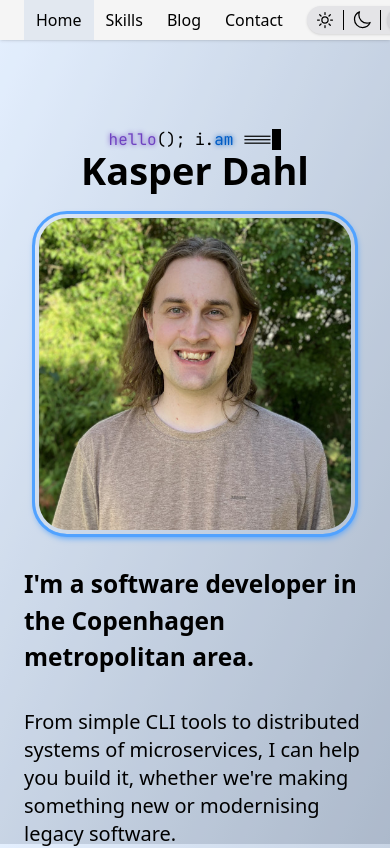
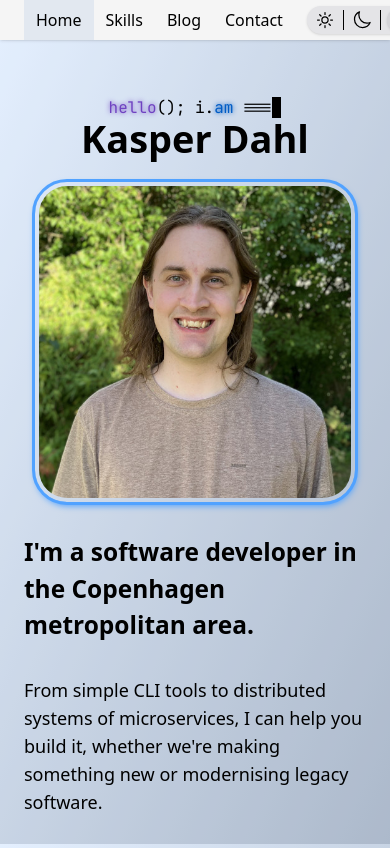
Before and after one commit to MedicodiBiscotti/personal-website, a Next.js app: page / in a window 390 px wide. Shown: the top 848 px of the page. Built offline with nearby package versions, Linux system fonts and the light colour scheme; a web font is replaced by a local one.

Commit message:
style(front-page): improve spacing on narrow screens

```diff
--- a/src/app/page.tsx
+++ b/src/app/page.tsx
@@ -3,7 +3,7 @@ import FancyLink from "@/components/FancyLink";
 
 export default function Home() {
   return (
-    <div className="mt-16">
+    <div className="mt-8 sm:mt-16">
       {/*
         hljs adds semantic classes which are styled from themes.
         I only want a dark theme; even in light mode, code is on a dark background.
@@ -46,7 +46,7 @@ export default function Home() {
             I'm a software developer in the Copenhagen metropolitan area.
           </h2>
           <div className="flex grow items-center">
-            <p className="text-xl">
+            <p className="text-lg md:text-xl">
               From simple CLI tools to distributed systems of microservices, I
               can help you build it, whether we're making something new or
               modernising legacy software.
```
